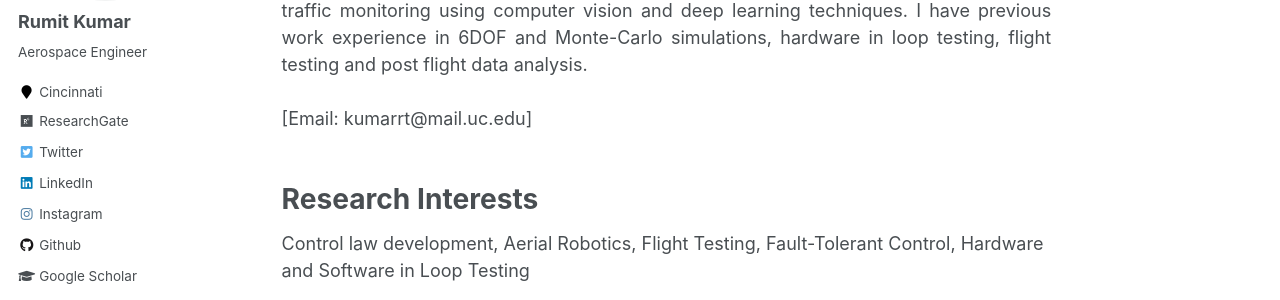
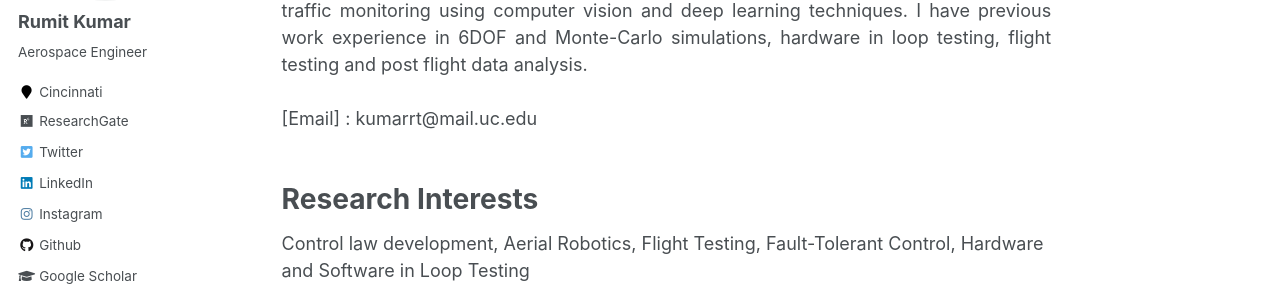
Before and after one commit to kumarrt/kumarrt.github.io, a Jekyll site: the page built from _pages/about.md, in a window 1280 px wide. Shown: the part 325-625 px from the top of the page. Built offline with Jekyll 4.4.1, drawn with Linux system fonts in a browser that asks for light colours.

```diff
--- a/_pages/about.md
+++ b/_pages/about.md
@@ -11,7 +11,7 @@ redirect_from:
 <div style="text-align: justify"> I hold Masters of Science in Aerospace Engineering with Dynamics and Control specialization from the University of Cincinnati, Ohio USA. Currently, I work as a PhD researcher in the Department of Aerospace Engineering and Engineering Mechanics as part of the CDS Lab at UC. My research focus is on the on development of advanced and fault tolerant flight controllers for multi-rotor UAVs. I also work on a project for the Ohio Department of Transportation (ODOT) where multirotor aerial vehicles are utilized for traffic monitoring using computer vision and deep learning techniques. I have previous work experience in 6DOF and Monte-Carlo simulations, hardware in loop testing, flight testing and post flight data analysis.  </div>
 
 <br />
-[Email: kumarrt@mail.uc.edu]
+[Email] : kumarrt@mail.uc.edu
 <br />
 <br />
 
```
